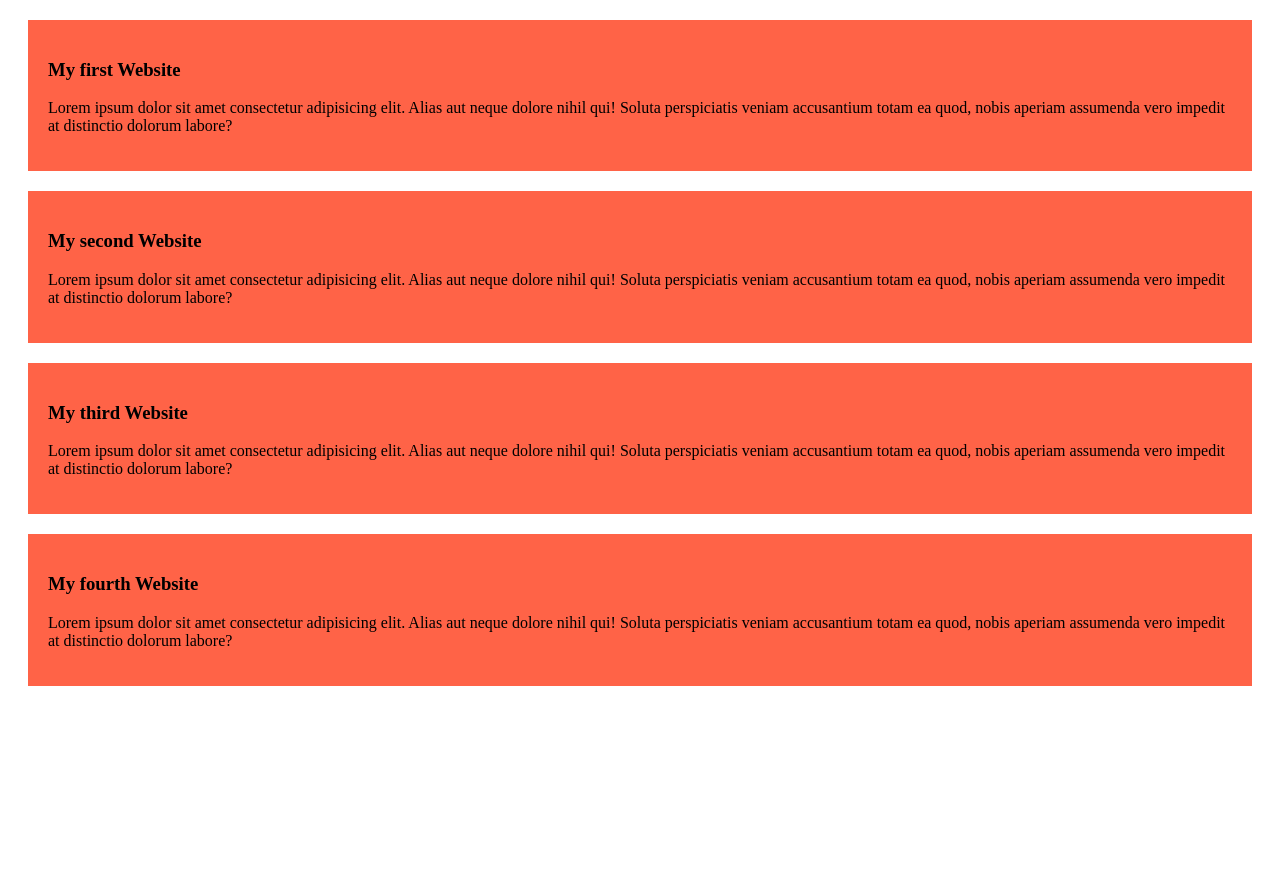
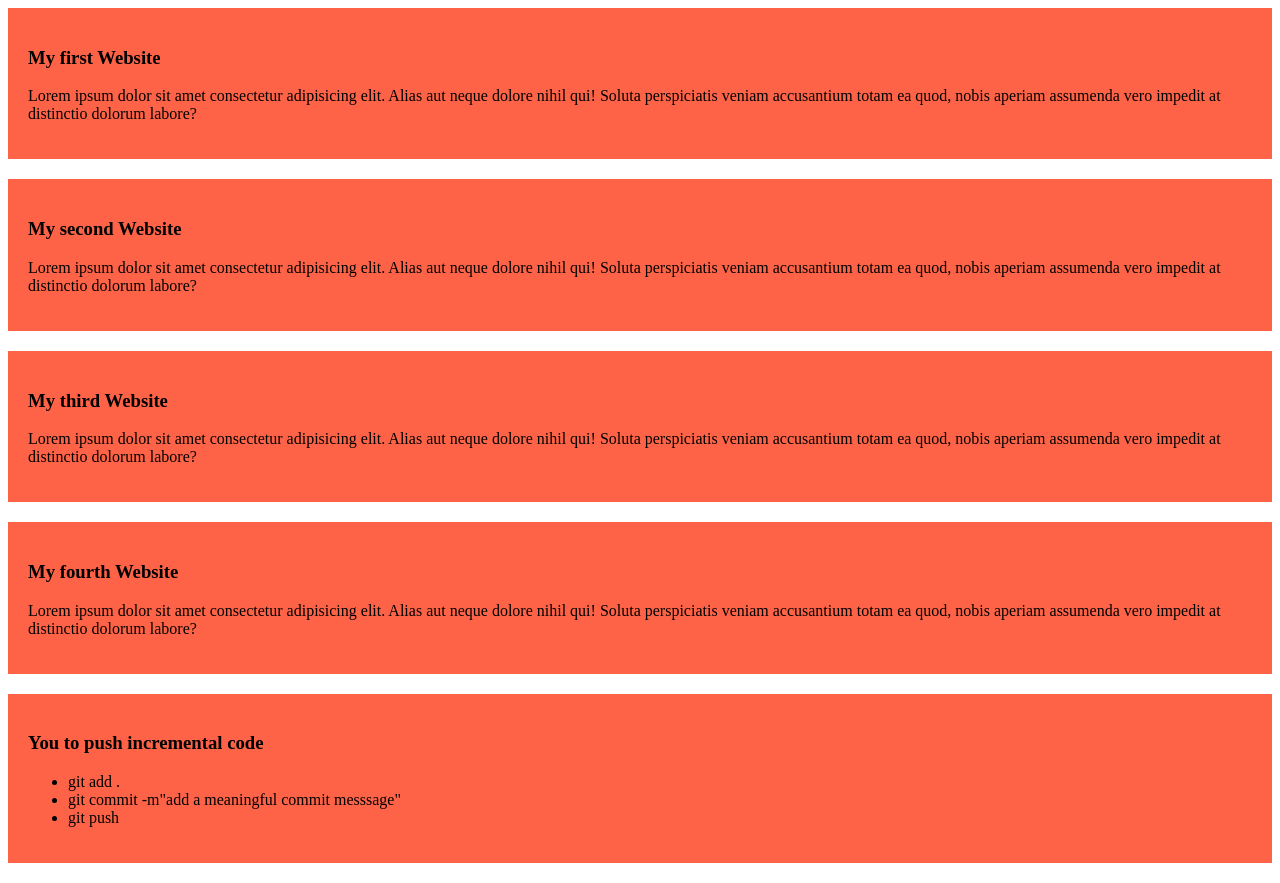
Before and after one commit to masum5shah/my-simple-website, a plain HTML site: page index.html in a window 1280 px wide. Before the commit the page ends 800 px from the top, so only its background shows below. Drawn offline with Linux system fonts and the light colour scheme.

Commit message:
added a list to push code

```diff
--- a/index.html
+++ b/index.html
@@ -23,5 +23,13 @@
         <h3>My fourth Website</h3>
         <p>Lorem ipsum dolor sit amet consectetur adipisicing elit. Alias aut neque dolore nihil qui! Soluta perspiciatis veniam accusantium totam ea quod, nobis aperiam assumenda vero impedit at distinctio dolorum labore?</p>
     </div>
+    <div>
+      <h3>You to push incremental code</h3>
+      <ul>
+        <li>git add .</li>
+        <li>git commit -m"add a meaningful commit messsage"</li>
+        <li>git push</li>
+      </ul>
+    </div>
 </body>
 </html>
--- a/styles/blog.css
+++ b/styles/blog.css
@@ -1,5 +1,5 @@
 div{
     background-color: tomato;
     padding: 20px;
-    margin: 20px;
+    margin-bottom: 20px;
 }
```
